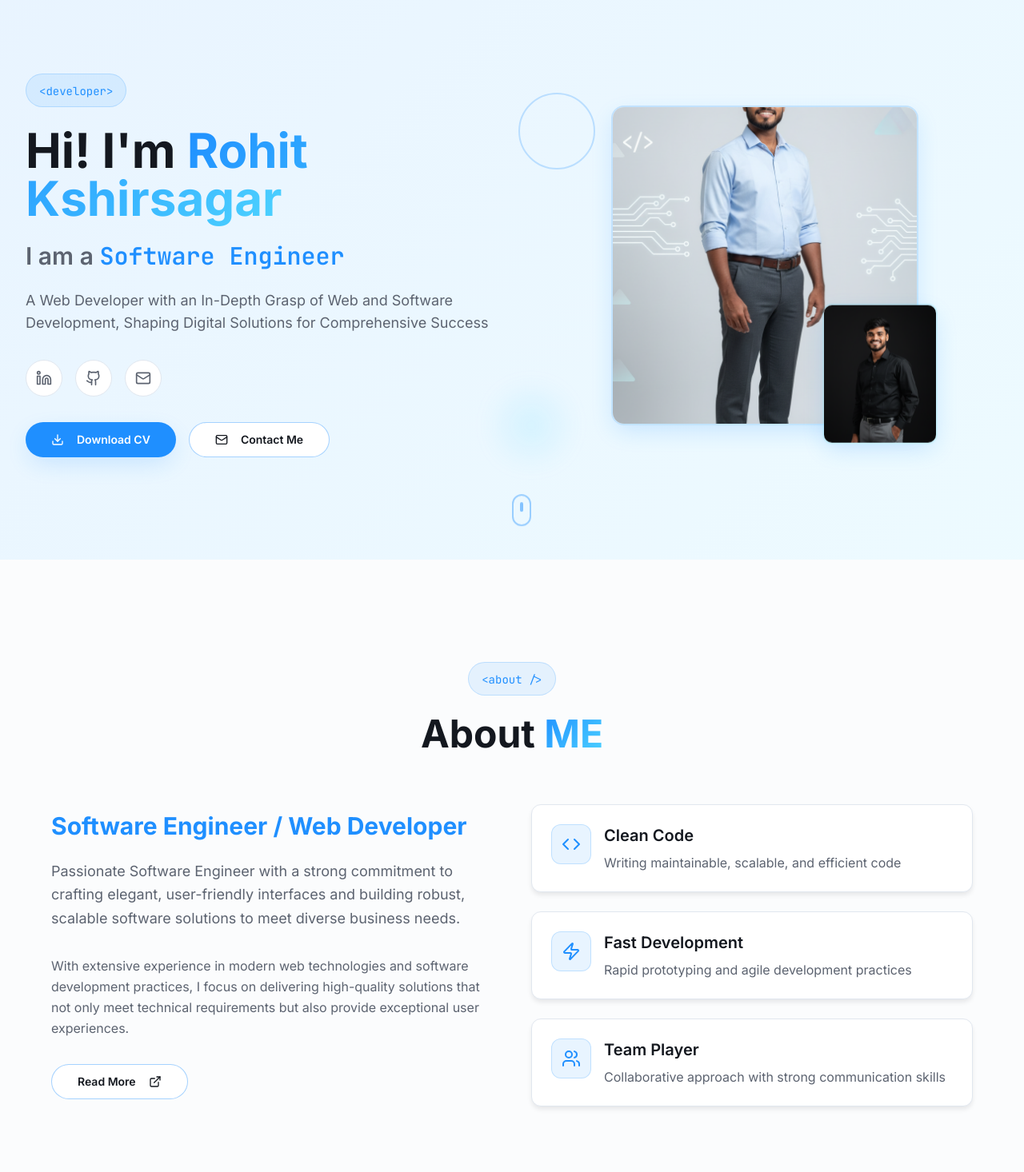
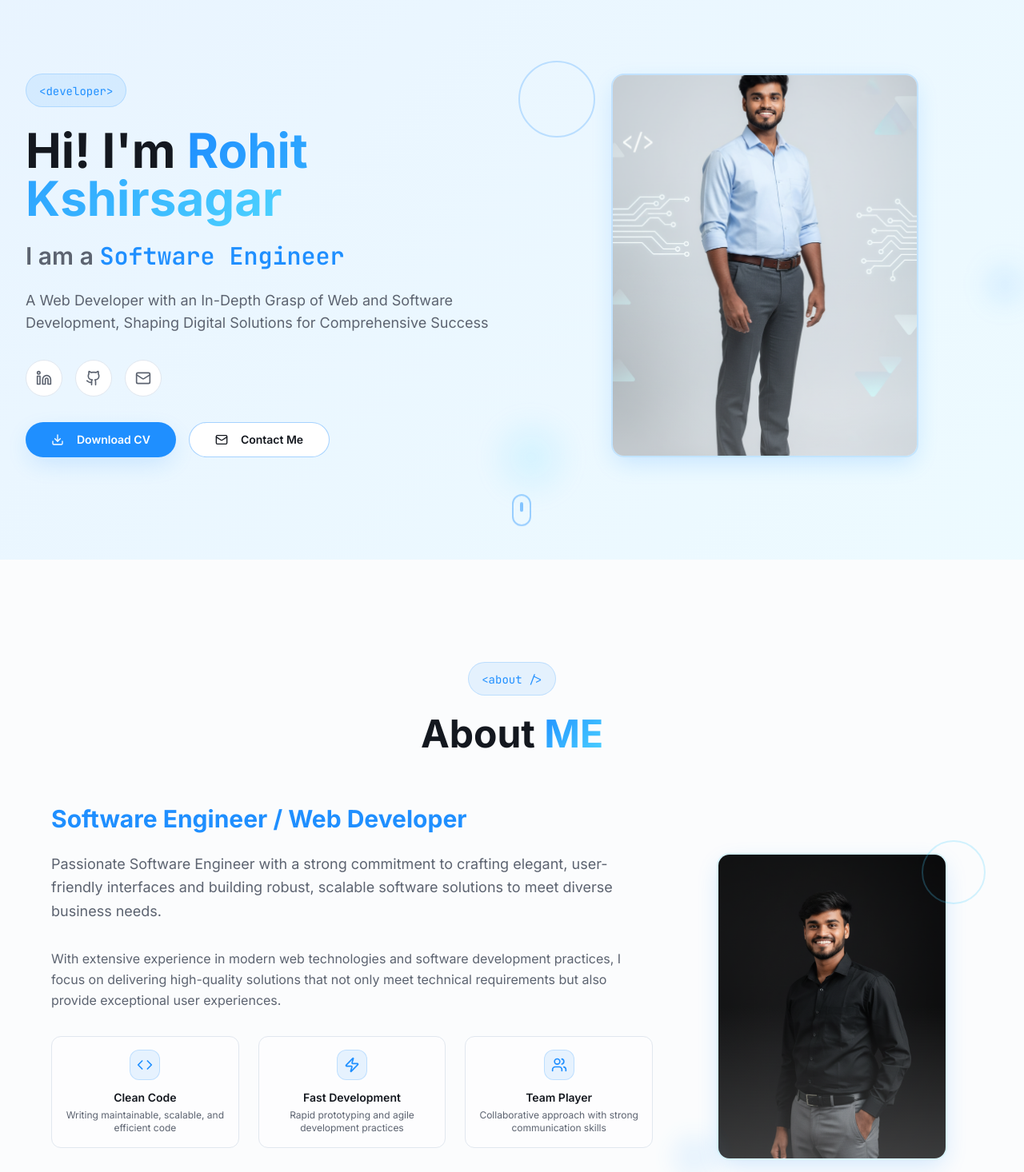
Before and after one commit to Rohitkshirsagar123/Rohit-Portfolio, a React (Vite) app: page / in a window 1280 px wide. Shown: the part 100-1566 px from the top of the page at 80% size. Built offline with nearby package versions, Linux system fonts and the light colour scheme; the HTML template or start-up script is replaced by a standard one.

Commit message:
Fix image placement on homepage

```diff
--- a/src/components/about-section.tsx
+++ b/src/components/about-section.tsx
@@ -1,5 +1,6 @@
 import { Button } from "@/components/ui/button";
 import { ExternalLink, Code, Zap, Users } from "lucide-react";
+import professionalPhoto2 from "@/assets/professional-photo-2.png";
 
 export function AboutSection() {
   const highlights = [
@@ -36,9 +37,9 @@ export function AboutSection() {
             </h2>
           </div>
 
-          <div className="grid lg:grid-cols-2 gap-12 items-center">
+          <div className="grid lg:grid-cols-3 gap-12 items-center">
             {/* Content */}
-            <div className="animate-slide-in-left">
+            <div className="lg:col-span-2 animate-slide-in-left">
               <h3 className="text-2xl sm:text-3xl font-bold mb-6 text-primary">
                 Software Engineer / Web Developer
               </h3>
@@ -55,6 +56,27 @@ export function AboutSection() {
                 that not only meet technical requirements but also provide exceptional
                 user experiences.
               </p>
+
+              {/* Highlights Grid */}
+              <div className="grid sm:grid-cols-3 gap-6 mb-8">
+                {highlights.map((highlight, index) => (
+                  <div
+                    key={highlight.title}
+                    className="text-center p-4 rounded-lg bg-card/50 border border-border hover:border-primary/40 transition-all duration-300 hover:scale-105"
+                    style={{ animationDelay: `${index * 0.2}s` }}
+                  >
+                    <div className="p-2 rounded-lg bg-primary/10 border border-primary/20 w-fit mx-auto mb-3">
+                      <highlight.icon className="h-5 w-5 text-primary" />
+                    </div>
+                    <h4 className="text-sm font-semibold mb-1 text-foreground">
+                      {highlight.title}
+                    </h4>
+                    <p className="text-xs text-muted-foreground">
+                      {highlight.description}
+                    </p>
+                  </div>
+                ))}
+              </div>
 
               <Button
                 variant="outline"
@@ -73,30 +95,23 @@ export function AboutSection() {
               </Button>
             </div>
 
-            {/* Highlights */}
-            <div className="animate-slide-in-right">
-              <div className="grid gap-6">
-                {highlights.map((highlight, index) => (
-                  <div
-                    key={highlight.title}
-                    className="tech-card group cursor-pointer"
-                    style={{ animationDelay: `${index * 0.2}s` }}
-                  >
-                    <div className="flex items-start space-x-4">
-                      <div className="p-3 rounded-lg bg-primary/10 border border-primary/20 group-hover:bg-primary/20 transition-colors duration-300">
-                        <highlight.icon className="h-6 w-6 text-primary" />
-                      </div>
-                      <div>
-                        <h4 className="text-xl font-semibold mb-2 group-hover:text-primary transition-colors duration-300">
-                          {highlight.title}
-                        </h4>
-                        <p className="text-muted-foreground">
-                          {highlight.description}
-                        </p>
-                      </div>
-                    </div>
-                  </div>
-                ))}
+            {/* Professional Photo 2 */}
+            <div className="relative animate-slide-in-right">
+              <div className="relative z-10">
+                <div className="relative mx-auto w-64 h-80 lg:w-72 lg:h-96 overflow-hidden rounded-2xl shadow-tech border-2 border-accent/20 hover:border-accent/40 transition-all duration-300">
+                  <img
+                    src={professionalPhoto2}
+                    alt="Rohit Kshirsagar - Professional Developer at Work"
+                    className="w-full h-full object-cover object-center hover:scale-105 transition-transform duration-500"
+                  />
+
+                  {/* Professional Gradient Overlay */}
+                  <div className="absolute inset-0 bg-gradient-to-t from-background/20 via-transparent to-transparent pointer-events-none"></div>
+                </div>
+
+                {/* Decorative Elements */}
+                <div className="absolute -top-4 -right-4 w-20 h-20 border-2 border-accent/30 rounded-full animate-pulse-slow"></div>
+                <div className="absolute -bottom-6 -left-6 w-14 h-14 bg-primary/10 rounded-full blur-lg animate-pulse-slow delay-700"></div>
               </div>
             </div>
           </div>
--- a/src/components/hero-section.tsx
+++ b/src/components/hero-section.tsx
@@ -104,30 +104,25 @@ export function HeroSection() {
             </div>
           </div>
 
-          {/* Professional Photos */}
+          {/* Professional Photo */}
           <div className="relative animate-slide-in-right">
             <div className="relative z-10">
-              {/* Main Photo */}
-              <div className="relative mx-auto w-80 h-96 lg:w-96 lg:h-[400px]">
+              {/* Single Main Photo - Better Fitted */}
+              <div className="relative mx-auto w-80 h-96 lg:w-96 lg:h-[480px] overflow-hidden rounded-2xl shadow-tech border-2 border-primary/20 hover:border-primary/40 transition-all duration-300">
                 <img
                   src={professionalPhoto1}
-                  alt="Rohit Kshirsagar - Professional Photo"
-                  className="w-full h-full object-cover rounded-2xl shadow-tech border-2 border-primary/20 hover:border-primary/40 transition-all duration-300"
+                  alt="Rohit Kshirsagar - Professional Software Developer"
+                  className="w-full h-full object-cover object-center hover:scale-105 transition-transform duration-500"
                 />
 
-                {/* Floating Second Photo */}
-                <div className="absolute -bottom-6 -right-6 w-32 h-40 lg:w-36 lg:h-44">
-                  <img
-                    src={professionalPhoto2}
-                    alt="Rohit Kshirsagar - Professional Photo 2"
-                    className="w-full h-full object-cover rounded-xl shadow-tech border-2 border-accent/20 hover:border-accent/40 transition-all duration-300 animate-float"
-                  />
-                </div>
+                {/* Gradient Overlay for Professional Look */}
+                <div className="absolute inset-0 bg-gradient-to-t from-background/20 via-transparent to-transparent pointer-events-none"></div>
               </div>
 
-              {/* Decorative Elements */}
+              {/* Enhanced Decorative Elements */}
               <div className="absolute -top-4 -left-4 w-24 h-24 border-2 border-primary/30 rounded-full animate-pulse-slow"></div>
               <div className="absolute -bottom-8 -left-8 w-16 h-16 bg-accent/20 rounded-full blur-xl animate-pulse-slow delay-500"></div>
+              <div className="absolute top-1/2 -right-8 w-12 h-12 bg-primary/10 rounded-full blur-lg animate-pulse-slow delay-1000"></div>
             </div>
           </div>
         </div>
```
